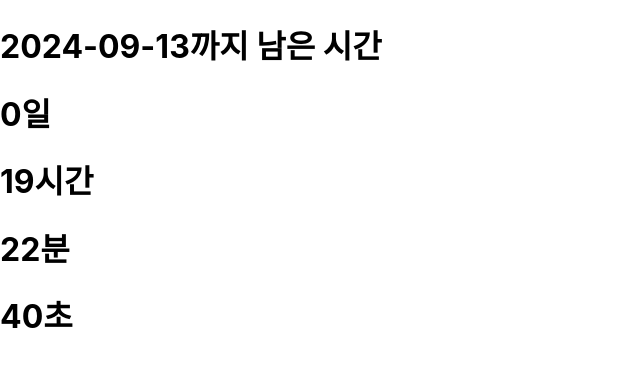
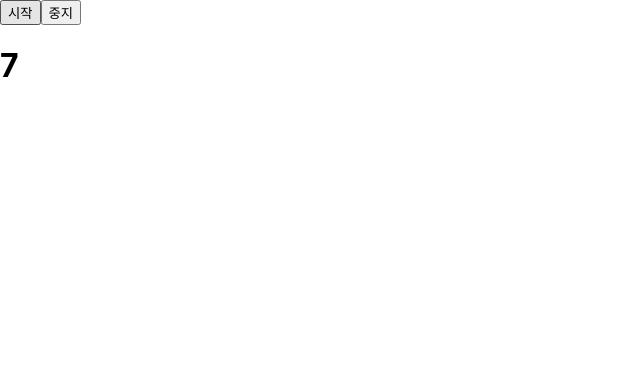
Before and after one commit to KimYounghwan/react-review-01, a React (Create React App) app: page / in a window 1280 px wide. Shown: the top 366 px of the page, without its empty margins (0-640 px from the left). Built offline with nearby package versions, Linux system fonts and the light colour scheme.

Commit message:
useInterval 적용

```diff
--- a/src/comp/MyTimer.js
+++ b/src/comp/MyCounter.js
@@ -1,11 +1,12 @@
 import React from 'react';
 import { useState, useEffect } from 'react';
 
-function useTimer(initialTime) {
+function useCounter(initialTime) {
   const [time, setTime] = useState(initialTime);
 
   useEffect(() => {
     const timer = setInterval(() => {
+      //화면갱신요청
       setTime((prevTime) => prevTime + 1);
     }, 1000);
 
@@ -15,14 +16,14 @@ function useTimer(initialTime) {
   return time;
 }
 
-function MyTimer(props) {
-
-    const timer = useTimer(0);
-    return (
-        <div>
-            <h1>{timer}</h1>
-        </div>
-    );
+function MyCounter(props) {
+  const timer = useCounter(0);
+  console.log("MyCounter timer="+timer)
+  return (
+      <div>
+          <h1>{timer}</h1>
+      </div>
+  );
 }
 
-export default MyTimer;
+export default MyCounter;
--- /dev/null
+++ b/src/comp/MyCounter2.js
@@ -0,0 +1,42 @@
+import React, { useRef } from 'react';
+import { useState, useEffect } from 'react';
+
+function useInterval(callback, delay) {
+	const savedCallback = useRef();
+
+    useEffect(() => {
+    	savedCallback.current = callback;
+    }, [callback]);
+
+    useEffect(() => {
+    	function tick() {
+        	savedCallback.current();
+        }
+        if (delay !== null) {
+        	let id = setInterval(tick, delay);
+            return () => clearInterval(id);
+        }
+    }, [delay]);
+}
+
+function MyCounter2(props) {
+	const [count, setCount] = useState(0);
+
+  useInterval(() => {
+    setCount((count) => count + 1);
+  }, 1000);
+
+  function startCounter(e){
+  }
+  function stopCounter(e){
+  }
+  return (
+      <div>
+          <button onClick={startCounter}>시작</button>
+          <button onClick={stopCounter}>중지</button>
+          <h1>{count}</h1>
+      </div>
+  );
+}
+
+export default MyCounter2;
--- a/src/index.js
+++ b/src/index.js
@@ -3,17 +3,18 @@ import ReactDOM from 'react-dom/client';
 import './index.css';
 import App from './App';
 import reportWebVitals from './reportWebVitals';
-import MyTimer from './comp/MyTimer';
-import UseEffectTest1 from './comp/UseEffectTest1';
-import UseEffectTest2 from './comp/UseEffectTest2';
-import UseEffectTest3 from './comp/UseEffectTest3';
-import MyClock from './comp/MyClock';
-import MyCountdown from './comp/MyCountdown';
+// import UseEffectTest1 from './comp/UseEffectTest1';
+// import UseEffectTest2 from './comp/UseEffectTest2';
+// import UseEffectTest3 from './comp/UseEffectTest3';
+// import MyClock from './comp/MyClock';
+// import MyCountdown from './comp/MyCountdown';
+import MyCounter from './comp/MyCounter';
+import MyCounter2 from './comp/MyCounter2';
 
 const root = ReactDOM.createRoot(document.getElementById('root'));
 root.render(
   <React.StrictMode>
-    <MyCountdown />
+    <MyCounter2 />
   </React.StrictMode>
 );
 
```
